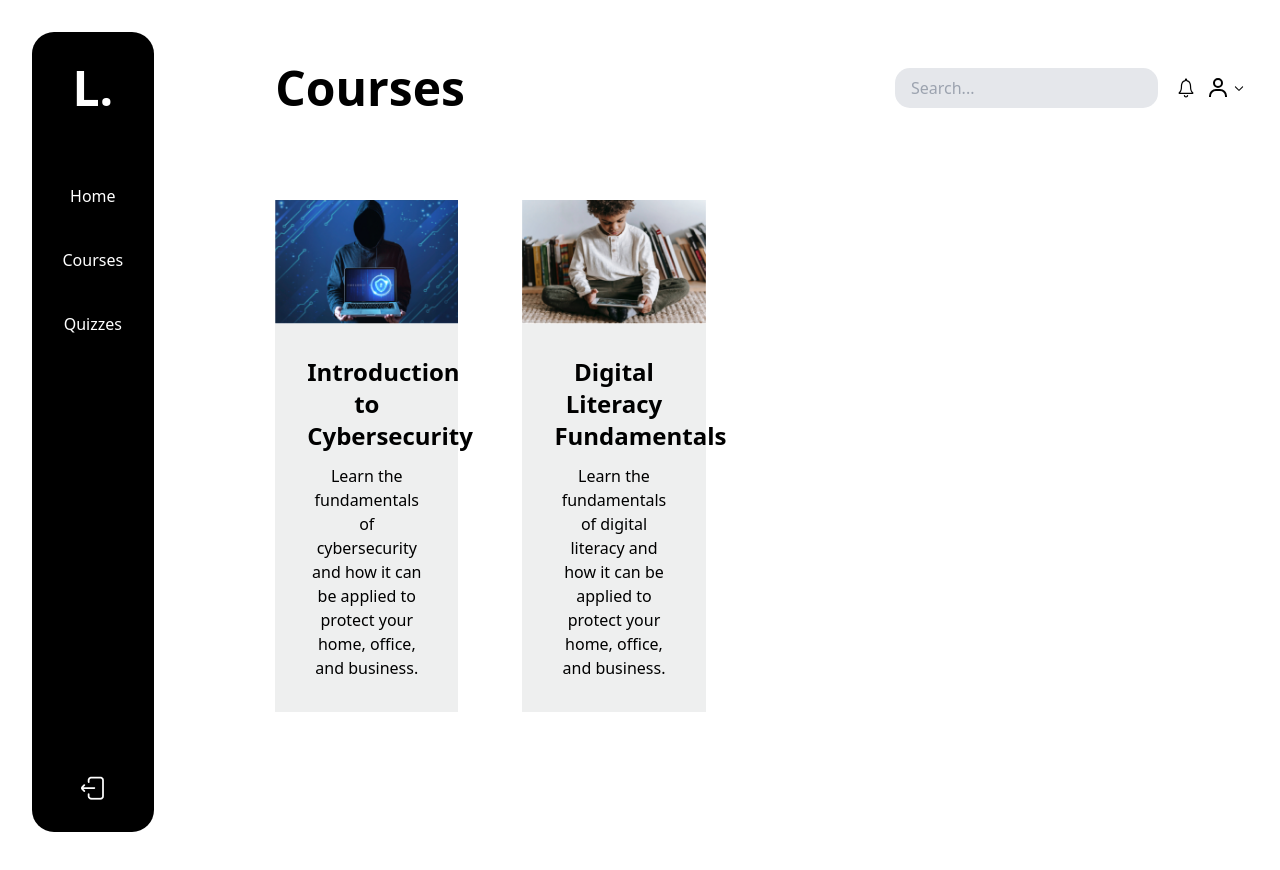
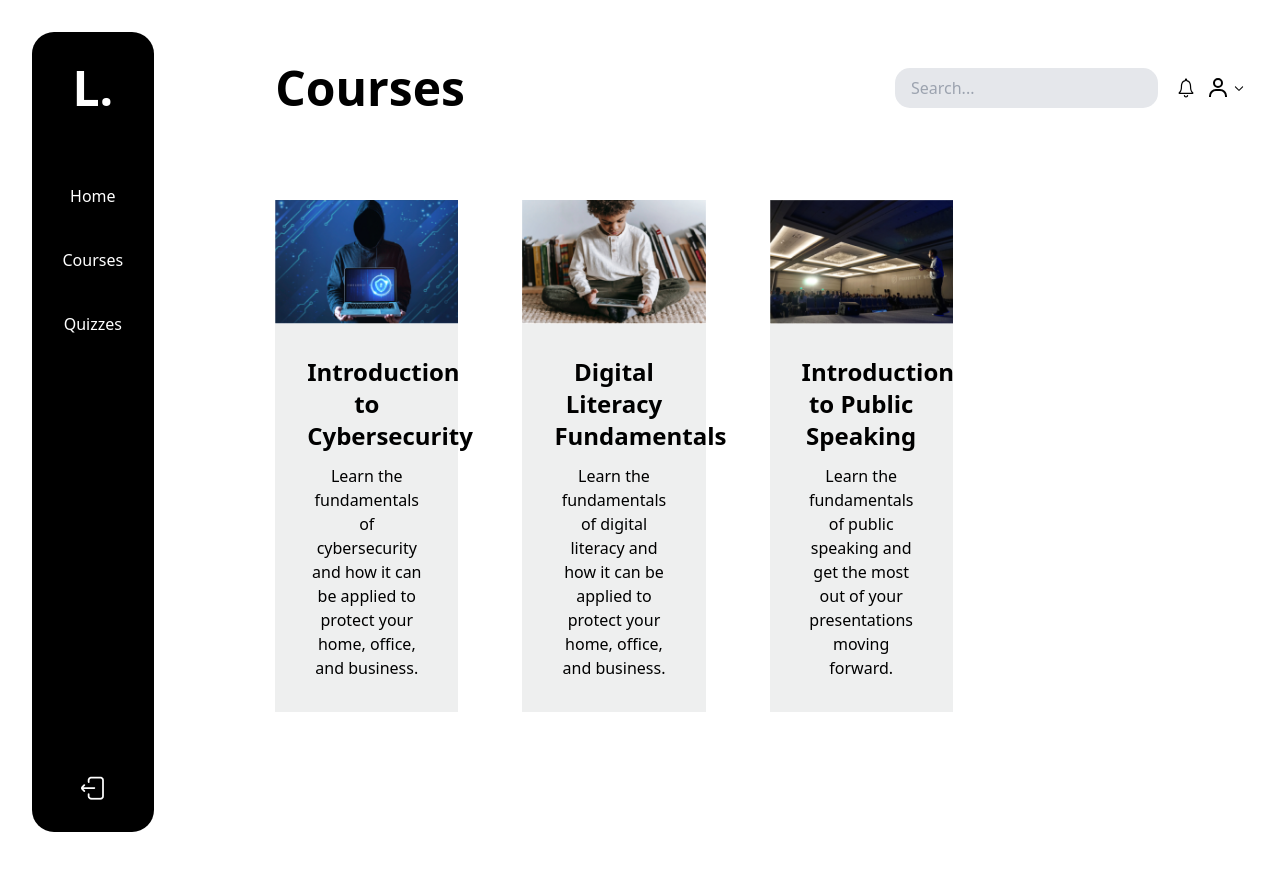
Before and after one commit to WBT-Kenya/Social-Learn-To-Earn-Platform, a React (Vite) app: page /courses in a window 1280 px wide. Shown: the top 870 px of the page. Built offline with nearby package versions, Linux system fonts and the light colour scheme; the HTML template or start-up script is replaced by a standard one.

Commit message:
Implement embedded video play

```diff
--- a/src/App.tsx
+++ b/src/App.tsx
@@ -2,6 +2,7 @@ import { RouterProvider, createBrowserRouter } from "react-router-dom";
 import { CoursePreview, Courses, Home, Login, Signup } from "./pages";
 import cyberSecImage from "./assets/cybersec.png";
 import digitalLiteracyImage from "./assets/digital-literacy.png";
+import publicSpeakingImage from "./assets/public-speaking.png";
 import { Course } from "./components/CourseItem";
 import { CourseContent } from "./components";
 
@@ -21,6 +22,27 @@ const courses: Course[] = [
     description:
       "Learn the fundamentals of digital literacy and how it can be applied to protect your home, office, and business.",
     content: [],
+  },
+  {
+    id: 3,
+    image: publicSpeakingImage,
+    title: "Introduction to Public Speaking",
+    description:
+      "Learn the fundamentals of public speaking and get the most out of your presentations moving forward.",
+    content: [
+      {
+        id: 1,
+        title: "1. Introduction to The Course",
+        description: "First video of the course",
+        videoUrl: "https://www.youtube.com/embed/7bB_fVDlvhc",
+      },
+      {
+        id: 1,
+        title: "2. Second Introduction to The Course",
+        description: "Second video of the course",
+        videoUrl: "https://www.youtube.com/embed/7bB_fVDlvhc",
+      },
+    ],
   },
 ];
 
--- a/src/components/AvailableCourses.tsx
+++ b/src/components/AvailableCourses.tsx
@@ -1,6 +1,7 @@
 import CourseItem, { Course } from "./CourseItem";
 import cyberSecImage from "../assets/cybersec.png";
 import digitalLiteracyImage from "../assets/digital-literacy.png";
+import publicSpeakingImage from "../assets/public-speaking.png";
 const courses: Course[] = [
   {
     id: 1,
@@ -17,6 +18,27 @@ const courses: Course[] = [
     description:
       "Learn the fundamentals of digital literacy and how it can be applied to protect your home, office, and business.",
     content: [],
+  },
+  {
+    id: 3,
+    image: publicSpeakingImage,
+    title: "Introduction to Public Speaking",
+    description:
+      "Learn the fundamentals of public speaking and get the most out of your presentations moving forward.",
+    content: [
+      {
+        id: 1,
+        title: "Introduction to The Course",
+        description: "First video of the course",
+        videoUrl: "https://www.youtube.com/embed/7bB_fVDlvhc",
+      },
+      {
+        id: 1,
+        title: "2. Second Introduction to The Course",
+        description: "2. Second video of the course",
+        videoUrl: "https://www.youtube.com/embed/7bB_fVDlvhc",
+      },
+    ],
   },
 ];
 
--- a/src/components/CourseContent.tsx
+++ b/src/components/CourseContent.tsx
@@ -1,3 +1,4 @@
+import ReactPlayer from "react-player";
 import { Navbar, Sidebar } from ".";
 import { Course } from "./CourseItem";
 import { useState } from "react";
@@ -6,9 +7,8 @@ export interface CourseContents {
   id: number;
   title: string;
   description: string;
+  videoUrl: string;
 }
-
-// import { Content } from ".";
 
 const CourseContent = ({ course }: { course: Course }) => {
   const { title, description, content } = course;
@@ -30,10 +30,22 @@ const CourseContent = ({ course }: { course: Course }) => {
         </div>
         <div className="pr-12 flex flex-col space-y-16 w-full pt-16">
           <section className="flex">
-            <section className="basis-3/5 flex flex-col space-y-5">
-              <div className="basis-3/4">
+            <section className="basis-3/5 flex flex-col space-y-8">
+              <div className="basis-3/4 flex flex-col space-y-8">
                 <h2 className="text-3xl font-medium">{title}</h2>
-                <p>Video goes here</p>
+                {content.length > 0 ? (
+                  <div className="video-player">
+                    <ReactPlayer
+                      url={currentContent.videoUrl}
+                      controls={true}
+                    />
+                  </div>
+                ) : (
+                  <div className="text-base flex flex-col">
+                    <p>Course has no content at the moment.</p>
+                    <p>Check back later!</p>
+                  </div>
+                )}
               </div>
               <div className="flex flex-col basis-1/4">
                 <h3 className="font-medium text-2xl">Course Description</h3>
@@ -55,10 +67,10 @@ const CourseContent = ({ course }: { course: Course }) => {
                         className={content === currentContent ? `active` : ``}
                         onClick={() => handleContentChange(content)}
                       >
-                        <h3 className="font-semmibold text-base">
+                        <h3 className="text-black font-bold text-base">
                           {content.title}
                         </h3>
-                        <p className="">{content.description}</p>
+                        <p className="text-gray-600">{content.description}</p>
                       </li>
                     ))}
                   </ul>
```
Also changed, not shown: src/assets/public-speaking.png (added).
